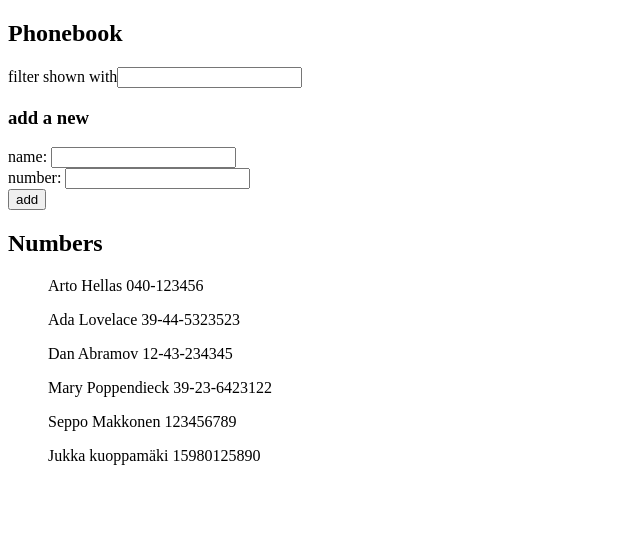
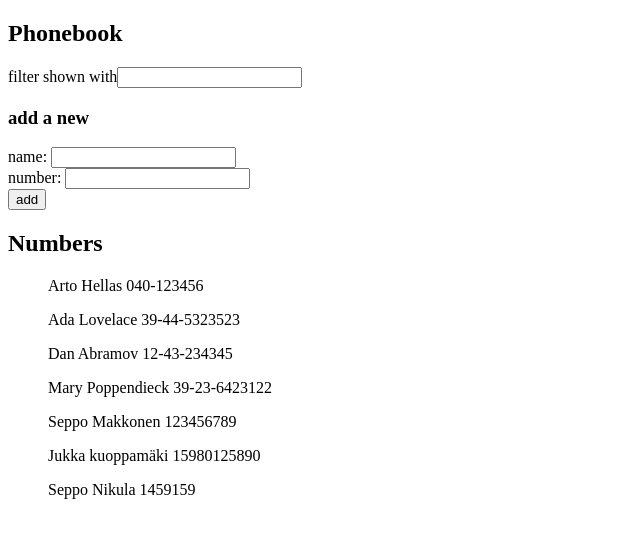
Before and after one commit to Kukkis66/FullStackOpen, a React (Vite) app in the folder Osa2/Puhelinluettelo/: page / in a window 1280 px wide. Shown: the top 538 px of the page, without its empty margins (0-640 px from the left). Built offline with nearby package versions, Linux system fonts and the light colour scheme; data requests are answered from the project's data file.

Commit message:
Tehtävä 2.13

```diff
--- a/Osa2/Puhelinluettelo/db.json
+++ b/Osa2/Puhelinluettelo/db.json
@@ -29,6 +29,11 @@
       "name": "Jukka kuoppamäki",
       "number": "15980125890",
       "id": 6
+    },
+    {
+      "name": "Seppo Nikula",
+      "number": "1459159",
+      "id": 7
     }
   ]
 }
--- a/Osa2/Puhelinluettelo/src/App.jsx
+++ b/Osa2/Puhelinluettelo/src/App.jsx
@@ -4,6 +4,8 @@
 import { Persons } from './components/Persons'
 import { PersonForm } from './components/PersonForm'
 import { Finder } from './components/Finder'
+import personService from './services/personService'
+
 
 const App = () => {
   const [persons, setPersons] = useState([])
@@ -13,8 +15,8 @@
 
   useEffect(() => {
     console.log('effect')
-    axios
-      .get('http://localhost:3001/persons')
+    personService
+      .getAll()
       .then(response => {
         console.log('promise fulfilled')
         setPersons(response.data)
@@ -38,8 +40,8 @@
       number : newNumber
     }
 
-    axios
-    .post('http://localhost:3001/persons', personObject)
+    personService
+    .create(personObject)
     .then(response => {
       setPersons(persons.concat(response.data))
       console.log(response)
@@ -51,8 +53,6 @@
 
 
   const handleFinder = (event) => {
-
-
   const searchTerm = event.target.value
     setFinder(searchTerm)
 
--- /dev/null
+++ b/Osa2/Puhelinluettelo/src/services/personService.js
@@ -0,0 +1,20 @@
+import axios from 'axios'
+const baseUrl = 'http://localhost:3001/persons'
+
+const getAll = () => {
+  return axios.get(baseUrl)
+}
+
+const create = newObject => {
+  return axios.post(baseUrl, newObject)
+}
+
+const update = (id, newObject) => {
+  return axios.put(`${baseUrl}/${id}`, newObject)
+}
+
+export default {
+  getAll: getAll,
+  create: create,
+  update: update
+}
```
